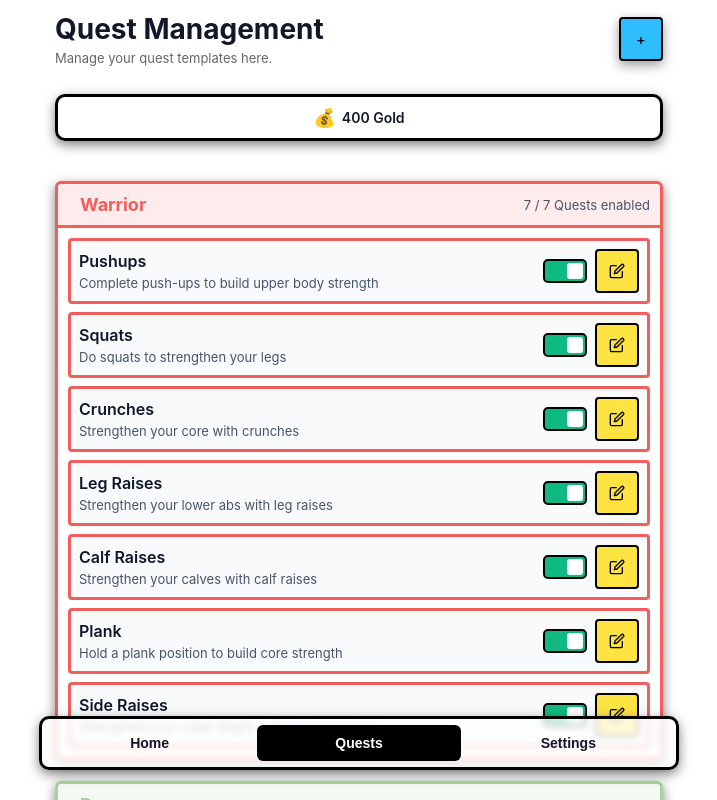
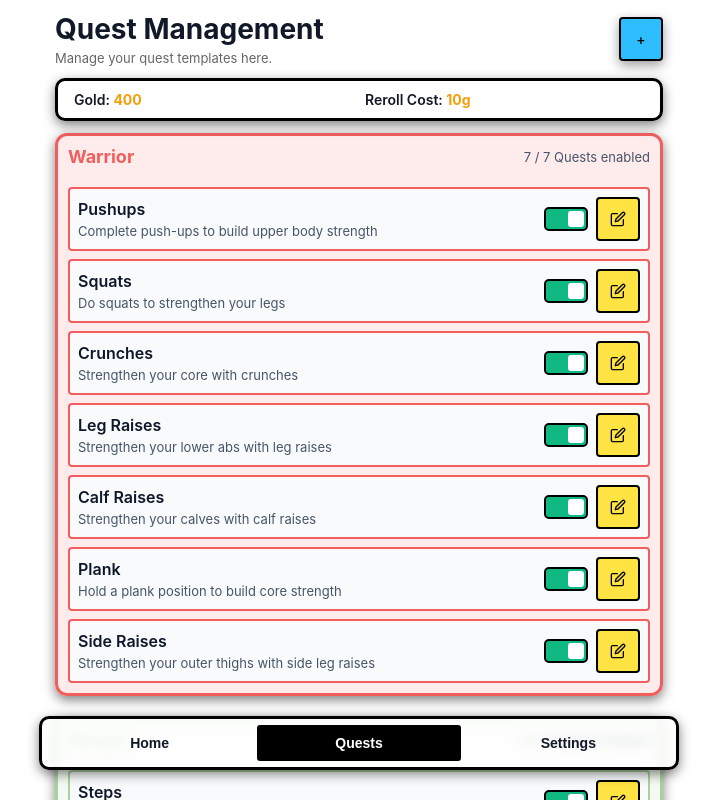
Before and after one commit to Raybawn/LevelUp, a Svelte app: page / in a window 1280 px wide. Both pictures are taken after a click on the button "Quests". Shown: the top 800 px of the page, without its empty margins (281-998 px from the left). Built offline with nearby package versions, Linux system fonts and the light colour scheme.

Commit message:
Fixing daily UI refresh after quest reset

```diff
--- a/index.html
+++ b/index.html
@@ -2,7 +2,10 @@
 <html lang="en">
   <head>
     <meta charset="utf-8" />
-    <meta name="viewport" content="width=device-width, initial-scale=1.0" />
+    <meta
+      name="viewport"
+      content="width=device-width, initial-scale=1.0, user-scalable=no"
+    />
     <meta
       name="theme-color"
       content="#ffffff"
--- a/src/db/seed.ts
+++ b/src/db/seed.ts
@@ -86,13 +86,13 @@ export async function initializeDatabase(): Promise<void> {
               scaling: quest.scaling,
               level1RequirementCount: quest.level1Requirements
                 ? parseInt(quest.level1Requirements)
-                : undefined,
+                : 1,
               level100RequirementCount: quest.level100Requirements
                 ? parseInt(quest.level100Requirements)
-                : undefined,
+                : 1,
               requirementCount: quest.requirement
                 ? parseInt(quest.requirement)
-                : undefined,
+                : 1,
               isCustom: false,
               createdAt: new Date(),
             });
--- a/src/styles/home.css
+++ b/src/styles/home.css
@@ -208,7 +208,7 @@
   display: flex;
   gap: 8px;
   align-items: center;
-  max-width: 50%;
+  max-width: 80%;
   margin-left: auto;
   margin-right: auto;
 }
--- a/src/styles/index.css
+++ b/src/styles/index.css
@@ -58,7 +58,7 @@ body {
 .app-main {
   flex: 1 1 auto;
   width: 100%;
-  padding-bottom: 110px;
+  /* padding-bottom: 110px; */
 }
 
 .tab-container {
@@ -96,20 +96,20 @@ body {
   display: flex;
   justify-content: space-around;
   align-items: center;
-  gap: 16px;
+  /* gap: 16px; */
 }
 
 .status-item {
-  display: flex;
-  align-items: center;
-  gap: 6px;
+  /* display: flex; */
+  /* align-items: center; */
+  /* gap: 6px; */
   font-size: 14px;
   font-weight: 600;
 }
 
-.status-icon {
+/* .status-icon {
   font-size: 18px;
-}
+} */
 
 .app-nav {
   position: fixed;
@@ -123,7 +123,7 @@ body {
   border: 3px solid #000000;
   background: rgba(255, 255, 255, 0.78);
   padding: 6px;
-  backdrop-filter: blur(3px);
+  backdrop-filter: blur(6px);
   gap: 6px;
   z-index: 50;
   overflow: hidden;
@@ -132,7 +132,7 @@ body {
 
 .tab-button {
   border: none;
-  border-radius: 6px;
+  border-radius: 3px;
   padding: 10px;
   font-size: 14px;
   font-weight: 600;
@@ -158,7 +158,6 @@ body {
   html,
   :root {
     background: #000000;
-    /* background: #ffb676; */
   }
   body {
     background: #000000;
@@ -179,7 +178,6 @@ body {
     border-color: #ffffff;
     background: rgba(0, 0, 0, 0.85);
     box-shadow: 0 6px 16px rgba(0, 0, 0, 0.7);
-    backdrop-filter: blur(6px);
   }
 
   /* Navbar: soften background and adjust active contrast in dark mode */
@@ -187,7 +185,6 @@ body {
     border-color: #ffffff;
     background: rgba(0, 0, 0, 0.7);
     box-shadow: 0 6px 16px rgba(0, 0, 0, 0.7);
-    backdrop-filter: blur(6px);
   }
   .tab-button.active {
     background: #ffffff;
--- a/src/styles/quests.css
+++ b/src/styles/quests.css
@@ -3,7 +3,7 @@
 .quests-root {
   display: flex;
   flex-direction: column;
-  gap: 16px;
+  /* gap: 12px; */
 }
 
 .quests-header-row {
@@ -13,17 +13,15 @@
 }
 
 .quests-list-wrap {
-  margin-top: 12px;
   display: flex;
   flex-direction: column;
   gap: 20px;
 }
 
 .quest-card {
-  /* background: #000000; */
   overflow: hidden;
   border: 3px solid var(--class-border, #000000);
-  border-radius: 6px;
+  border-radius: 12px;
   box-shadow: 0 4px 12px rgba(0, 0, 0, 0.5);
 }
 
@@ -34,17 +32,10 @@
   justify-content: space-between;
   padding: 10px;
   background: #f8fafc;
-  border-bottom: 3px solid var(--class-border, #000000);
 }
-.header-strip {
-  position: absolute;
-  left: 0;
-  top: 0;
-  bottom: 0;
-  width: 12px;
-}
+
 .header-content {
-  padding-left: 12px;
+  /* padding-left: 12px; */
 }
 .header-title {
   margin: 0;
@@ -120,7 +111,7 @@
   padding: 8px;
   border-radius: 4px;
   background: #f8fafc;
-  border: 3px solid var(--class-border, #000000);
+  border: 2px solid var(--class-border, #000000);
 }
 .quest-item.is-disabled {
   opacity: 0.3;
@@ -308,13 +299,13 @@ select {
 /* Dark mode adjustments: keep card backgrounds white, soften borders/text */
 @media (prefers-color-scheme: dark) {
   .quest-card {
-    border-color: var(--class-border, #ffffff); /* slate-700 */
+    border-color: var(--class-border, #ffffff);
     box-shadow: 0 6px 16px rgba(0, 0, 0, 0.75);
     background: #000000;
   }
   .quest-card-header {
     background: #202020;
-    border-bottom-color: var(--class-border, #ffffff);
+    /* border-bottom-color: var(--class-border, #ffffff); */
   }
   .header-title {
     color: #e5e7eb;
@@ -323,7 +314,7 @@ select {
     color: #6b7280; /* muted on white */
   }
   .quest-item {
-    background: #202020;
+    background: #000000;
     border-color: var(--class-border, #ffffff);
   }
   .quest-title {
--- a/src/styles/ui-general.css
+++ b/src/styles/ui-general.css
@@ -20,18 +20,29 @@
   background: #f8fafc;
   border: 3px solid #000000;
   padding: 12px;
-  border-radius: 6px;
+  border-radius: 12px;
   box-shadow: 0 4px 12px rgba(0, 0, 0, 0.5);
 }
 .panel-small {
   background: #f8fafc;
   border: 3px solid #000000;
   padding: 10px;
-  border-radius: 6px;
+  border-radius: 12px;
 }
 
 .space-y-3 > * + * {
-  margin-top: 12px;
+  /* margin-top: 12px; */
+}
+
+.app-status-bar {
+  display: flex;
+  justify-content: space-between;
+  gap: 12px;
+  margin-bottom: 12px;
+}
+
+.status-item {
+  flex: 1;
 }
 
 /* Dark mode: align Home/Settings panels with quest tab visuals */
--- a/src/ui/home/Home.svelte
+++ b/src/ui/home/Home.svelte
@@ -17,6 +17,8 @@
   const SLOT_COSTS = { slot3: 50, slot4: 100, slot5: 150 };
   const SLOT_LEVEL_REQUIREMENTS = { slot3: 5, slot4: 10, slot5: 15 };
   let weeklyBundle: Array<{ id: number; title: string; description: string; requirementCount: number; progress: number; progressGoal: number; xpReward: number; goldReward: number; status: string }> = [];
+
+  let lastLoadDay = new Date().getDate();
 
   async function loadData() {
     const user = await db.user.get("player");
@@ -69,11 +71,25 @@
         goldReward: w.goldReward,
         status: w.status
       }));
+
+    lastLoadDay = new Date().getDate();
   }
 
   onMount(async () => {
     await ensureInitialized();
     await loadData();
+
+    // Periodically check if day has changed and reload data
+    const dayCheckInterval = setInterval(async () => {
+      const currentDay = new Date().getDate();
+      if (currentDay !== lastLoadDay) {
+        await loadData();
+      }
+    }, 60000); // Check every minute
+
+    return () => {
+      clearInterval(dayCheckInterval);
+    };
   });
 
   async function handleComplete(questId: number) {
@@ -205,6 +221,7 @@
 
 <div class="space-y-3 page">
   <h1 class="page-title">LevelUp</h1>
+  <p class="page-sub">Complete Quests and Level up!</p>
 
   <div class="app-status-bar">
     <div class="status-item">
--- a/src/ui/quests/QuestsTab.svelte
+++ b/src/ui/quests/QuestsTab.svelte
@@ -6,6 +6,7 @@
   import { classConfig } from "../../db/classConfig";
   import { ensureInitialized } from "../../db/seed";
   import { getSortedClasses } from "../../logic/classOrdering";
+  import { getRerollCost } from "../../logic/questActions";
   import { onMount } from "svelte";
 
   type QuestCategory = Record<string, QuestTemplate[]>;
@@ -22,6 +23,7 @@
   let isModalOpen = false;
   let editQuest: QuestTemplate | null = null;
   let gold = 0;
+  let rerollCost = 10;
   let classOrder: string[] = [];
 
   onMount(async () => {
@@ -31,6 +33,7 @@
     const user = await db.user.get("player");
     if (user) {
       gold = user.gold;
+      rerollCost = getRerollCost(user.dailyRerollCount);
       classOrder = user.classOrder ?? ["Warrior", "Ranger", "Mage", "Bard", "Chef", "Sheep"];
     }
 
@@ -132,8 +135,10 @@
 
   <div class="app-status-bar">
     <div class="status-item">
-      <span class="status-icon">💰</span>
-      <span>{gold} Gold</span>
+      <span>Gold: <span style="color:#f59e0b;font-weight:700">{gold}</span></span>
+    </div>
+    <div class="status-item">
+      <span>Reroll Cost: <span style="color:#f59e0b;font-weight:700">{rerollCost}g</span></span>
     </div>
   </div>
 
@@ -171,7 +176,7 @@
             </span>
           </div>
 
-          <ul class="quest-items">
+          <ul class="quest-items"  style={`background: ${getCategoryColorDimmed(category)};`}>
             {#each questList as quest (quest.id)}
               <li
                 class="quest-item"
--- a/src/ui/settings/SettingsTab.svelte
+++ b/src/ui/settings/SettingsTab.svelte
@@ -4,9 +4,11 @@
   import { ensureInitialized, clearDatabase, initializeDatabase, calculateXPToNextLevel } from "../../db/seed";
   import { generateDailyQuests, generateWeeklyQuests } from "../../logic/questGeneration";
   import { updateClassOrder } from "../../logic/classOrdering";
+  import { getRerollCost } from "../../logic/questActions";
   import { onMount } from "svelte";
 
   let gold = 0;
+  let rerollCost = 10;
   let isResetting = false;
   let isForcing = false;
   let isPreppingWeekly = false;
@@ -17,6 +19,7 @@
     const user = await db.user.get("player");
     if (user) {
       gold = user.gold;
+      rerollCost = getRerollCost(user.dailyRerollCount);
       classOrder = user.classOrder ?? ["Warrior", "Ranger", "Mage", "Bard", "Chef", "Sheep"];
     }
   });
@@ -102,12 +105,15 @@
 </script>
 
 <div class="page">
-  <h1 class="page-title" style="margin-bottom: 12px">Settings</h1>
+  <h1 class="page-title">Settings</h1>
+  <p class="page-sub">Change different options here.</p>
 
   <div class="app-status-bar">
     <div class="status-item">
-      <span class="status-icon">💰</span>
-      <span>{gold} Gold</span>
+      <span>Gold: <span style="color:#f59e0b;font-weight:700">{gold}</span></span>
+    </div>
+    <div class="status-item">
+      <span>Reroll Cost: <span style="color:#f59e0b;font-weight:700">{rerollCost}g</span></span>
     </div>
   </div>
 
```
